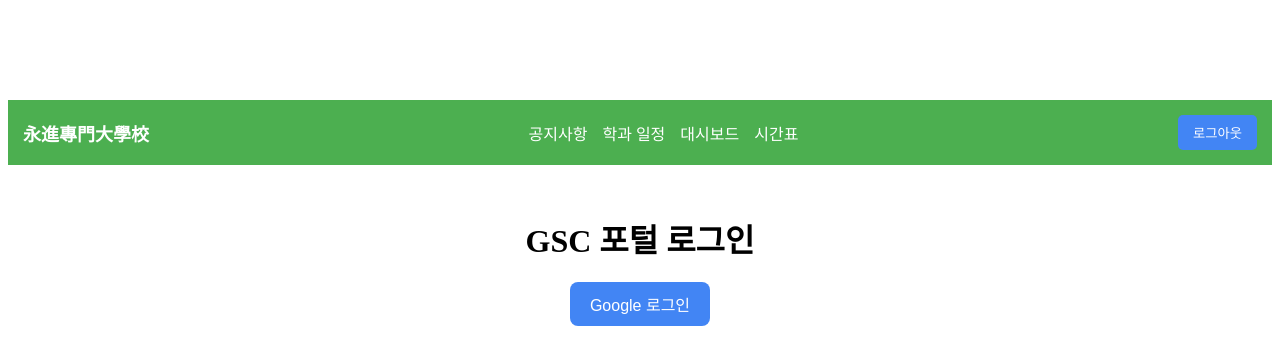
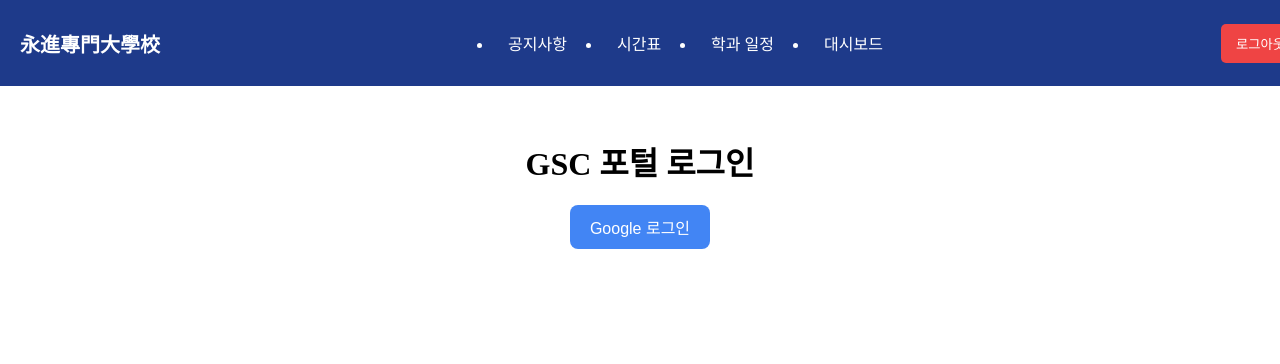
Before and after one commit to Theunkillabledemonking/GSC_Portal, a Vue app in the folder my-vue-app/google-oauth-mysql/frontend/: page /login in a window 1280 px wide. Shown: the top 364 px of the page. Built offline with nearby package versions, Linux system fonts and the light colour scheme; no server answers; sample sign-in values are in the browser's storage.

Commit message:
Navbar 상단 고정 및 글자 간격 수치 수정

```diff
--- a/my-vue-app/google-oauth-mysql/frontend/src/App.vue
+++ b/my-vue-app/google-oauth-mysql/frontend/src/App.vue
@@ -10,16 +10,31 @@ const isAuthenticated = computed(() => !!authStore.token);
 <template>
   <div id="app">
     <!-- 로그인한 경우에만 NavBar 표시 -->
-    <Navbar v-if="isAuthenticated" />
-
-    <router-view />
+    <Navbar class="navbar" v-if="isAuthenticated" />
+    <div class="content">
+      <router-view />
+    </div>
   </div>
 </template>
 
 <style scoped>
 #app {
   text-align: center;
-  margin-top: 100px;
+}
+
+.navbar {
+  position: fixed;  /* ✅ 화면 최상단 고정 */
+  top: 0;
+  left: 0;
+  width: 100%;
+  background-color: #1E3A8A;
+  padding: 15px 20px;
+  color: white;
+  z-index: 1000;
+}
+
+.content {
+  padding-top: 80px;
 }
 
 button {
--- a/my-vue-app/google-oauth-mysql/frontend/src/components/GoogleLoginButton.vue
+++ b/my-vue-app/google-oauth-mysql/frontend/src/components/GoogleLoginButton.vue
@@ -1,12 +1,5 @@
 <script setup>
-import { useAuthStore } from "@/store/authStore";
 import apiClient from "@/services/apiClient"; // Axios 인스턴스 가져오기
-import { ref, onMounted } from "vue";
-import { useRouter } from "vue-router";
-
-const authStore = useAuthStore();
-const router = useRouter();
-const googleAuthUrl = ref(null);
 
 // ✅ Google 로그인 요청
 const handleGoogleLogin = async () => {
@@ -21,33 +14,6 @@ const handleGoogleLogin = async () => {
   }
 };
 
-//
-// // ✅ Google 로그인 콜백 데이터 처리
-// onMounted(() => {
-//   window.addEventListener("message", (event) => {
-//     if (event.origin !== "http://localhost:5173") return;
-//
-//     const data = event.data;
-//
-//     if (data.token) {
-//       // ✅ 토큰을 로컬스토리지 및 Pinia 스토어에 저장
-//       localStorage.setItem("accessToken", data.token);
-//       localStorage.setItem("role", data.role);
-//       authStore.token = data.token;
-//       authStore.role = data.role;
-//
-//       alert("✅ 로그인 성공!");
-//
-//       // ✅ 대시보드로 이동
-//       router.push("/dashboard");
-//     } else if (data.needRegister) {
-//       alert("📝 회원가입이 필요합니다!");
-//       router.push(`/register?email=${data.email}`);
-//     } else if (data.error) {
-//       alert(`❌ 로그인 실패: ${data.error}`);
-//     }
-//   });
-//});
 </script>
 
 <template>
--- a/my-vue-app/google-oauth-mysql/frontend/src/components/common/Navbar.vue
+++ b/my-vue-app/google-oauth-mysql/frontend/src/components/common/Navbar.vue
@@ -5,12 +5,11 @@ import { useAuthStore } from "@/store/authStore.js";
 const authStore = useAuthStore();
 const isAdmin = computed(() => Number(authStore.role) === 1); // 관리자
 const isProfessor = computed(() => Number(authStore.role) === 2); // 교수
-
 const isAuthenticated = computed(() => !!authStore.token);
 
 const logout = () => {
   authStore.logout();
-}
+};
 </script>
 
 <template>
@@ -19,76 +18,86 @@ const logout = () => {
 
     <ul class="nav-links">
       <li><router-link to="/notices">공지사항</router-link></li>
+      <li><router-link to="/timetables">시간표</router-link></li>
       <li><router-link to="/calendar">학과 일정</router-link></li>
-      <li v-if="authStore.isAuthenticated"><router-link to="/dashboard">대시보드</router-link></li>
-      <li v-if="authStore.isAuthenticated"><router-link to="/timetables">시간표</router-link></li>
+      <li><router-link to="/dashboard">대시보드</router-link></li>
 
       <!-- 관리자 전용 메뉴 -->
       <template v-if="isAdmin">
         <li><router-link to="/admin/users">사용자 관리</router-link></li>
         <li><router-link to="/admin/subjects">과목 관리</router-link></li>
       </template>
-
-      <!-- 교수 전용 메뉴 (추가 가능) -->
-      <template v-if="isProfessor">
-        <!-- 필요하면 교수만 보는 메뉴 추가 가능 -->
-      </template>
     </ul>
 
     <button class="logout-button" @click="logout">로그아웃</button>
   </nav>
 </template>
-
 <style scoped>
+/* ✅ 네비바 기본 스타일 */
 .navbar {
   display: flex;
   justify-content: space-between;
   align-items: center;
-  background-color: #4CAF50;
-  padding: 15px;
+  background-color: #1E3A8A;
+  padding: 15px 40px; /* 🔹 상하 여백 추가 */
   color: white;
 }
 
+/* ✅ 네비게이션 메뉴 */
 .nav-links {
   display: flex;
-  gap: 15px;
+  gap: 20px; /* 🔹 메뉴 간격 조정 */
 }
 
+/* ✅ 네비게이션 링크 스타일 */
 .nav-links a {
   color: white;
   text-decoration: none;
+  font-size: 16px;
+  padding: 10px 15px; /* 🔹 클릭 영역 확장 */
 }
 
 .nav-links a:hover {
   text-decoration: underline;
 }
 
-ul {
-  list-style: none;
-  margin: 0;
-  padding: 0;
-  display: flex;
-  align-items: center;
-  gap: 15px;
-}
-
+/* ✅ 로그아웃 버튼 스타일 */
 .logout-button {
-  background-color: #4285F4;
+  background-color: #EF4444;
   color: white;
   border: none;
-  padding: 8px 15px;
+  padding: 10px 15px;
   cursor: pointer;
   border-radius: 5px;
+  margin-left: 30px; /* 🔹 로그아웃 버튼이 오른쪽 끝으로 가지 않도록 조정 */
 }
 
 .logout-button:hover {
-  background-color: #357AE8;
+  background-color: #D32F2F;
 }
 
+/* ✅ 로고 스타일 */
 .logo {
   font-weight: bold;
-  font-size: 18px;
+  font-size: 20px;
   text-decoration: none;
   color: white;
 }
+
+/* ✅ 반응형 (모바일 대응) */
+@media screen and (max-width: 768px) {
+  .navbar {
+    flex-direction: column;
+    align-items: center;
+  }
+
+  .nav-links {
+    flex-direction: column;
+    gap: 15px;
+  }
+
+  .logout-button {
+    margin-top: 10px;
+  }
+}
 </style>
--- a/my-vue-app/google-oauth-mysql/frontend/src/store/authStore.js
+++ b/my-vue-app/google-oauth-mysql/frontend/src/store/authStore.js
@@ -1,6 +1,5 @@
 import { defineStore } from "pinia";
 import apiClient from "../services/apiClient";
-import { useRouter } from "vue-router";
 
 export const useAuthStore = defineStore("auth", {
     state: () => ({
```
Also changed, not shown: my-vue-app/google-oauth-mysql/frontend/src/components/common/ArrowButton.vue (deleted, +0 -11 lines).
